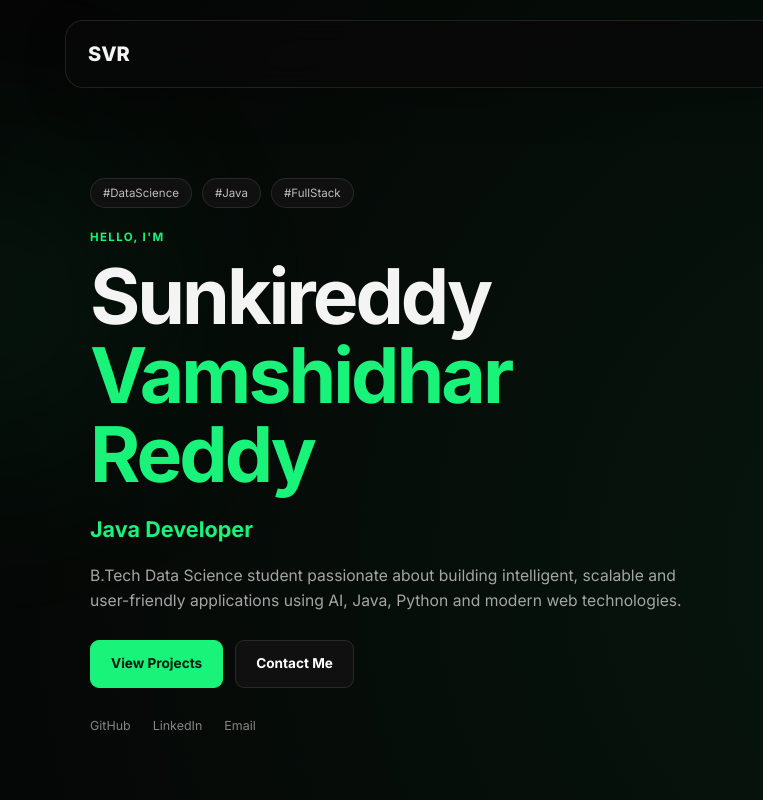
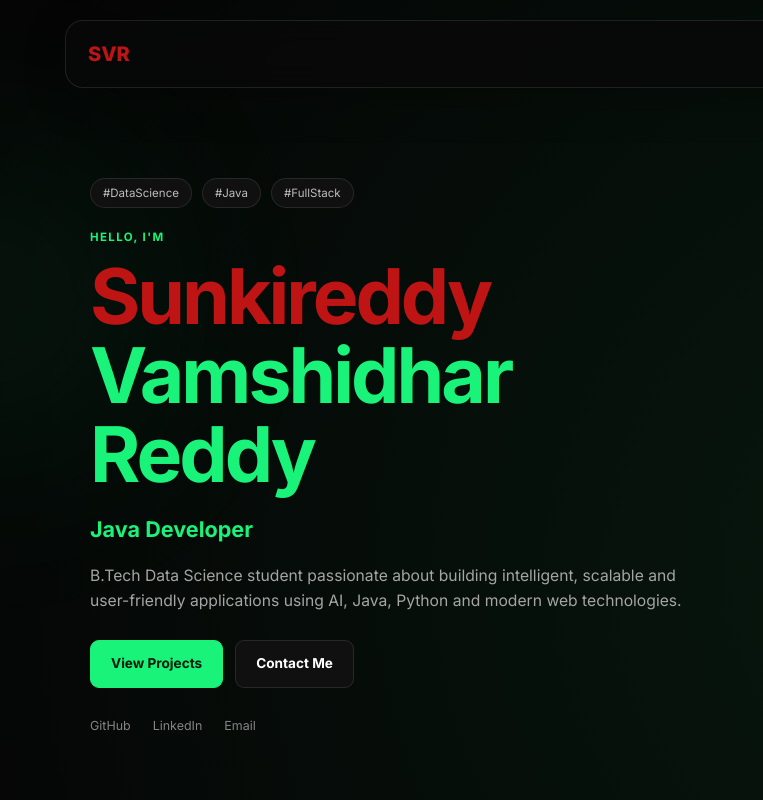
Before and after one commit to vamshidhar-reddy890/portfolio, a plain HTML site: page index.html in a window 1280 px wide. Shown: the top 800 px of the page, 0-763 px from the left. Drawn offline with Linux system fonts and the light colour scheme.

Commit message:
changed style.css

```diff
--- a/style.css
+++ b/style.css
@@ -8,7 +8,7 @@
   --bg: #050505;
   --card: #0d0d0d;
   --card2: #111111;
-  --text: #f4f4f4;
+  --text: #be1414;
   --muted: #a5a5a5;
   --green: #19f37a;
   --green-soft: #0f9f50;
```
